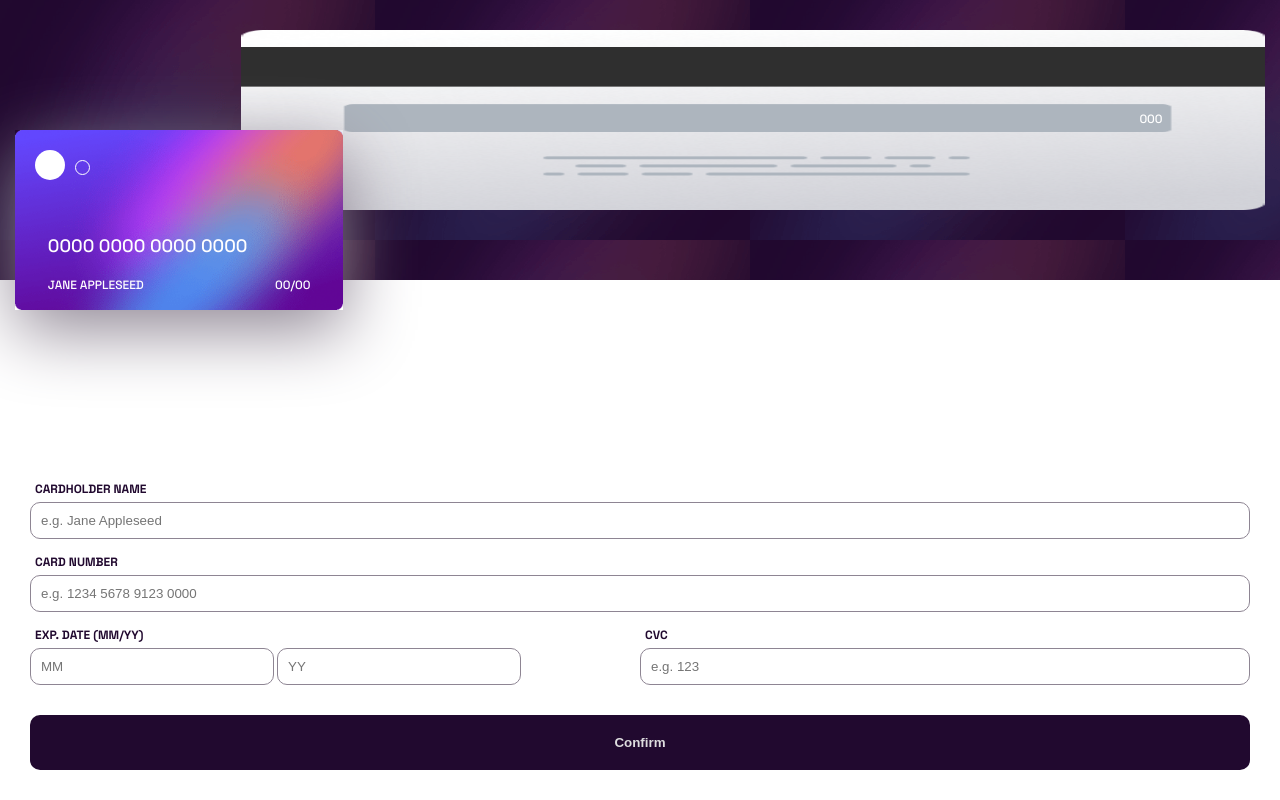
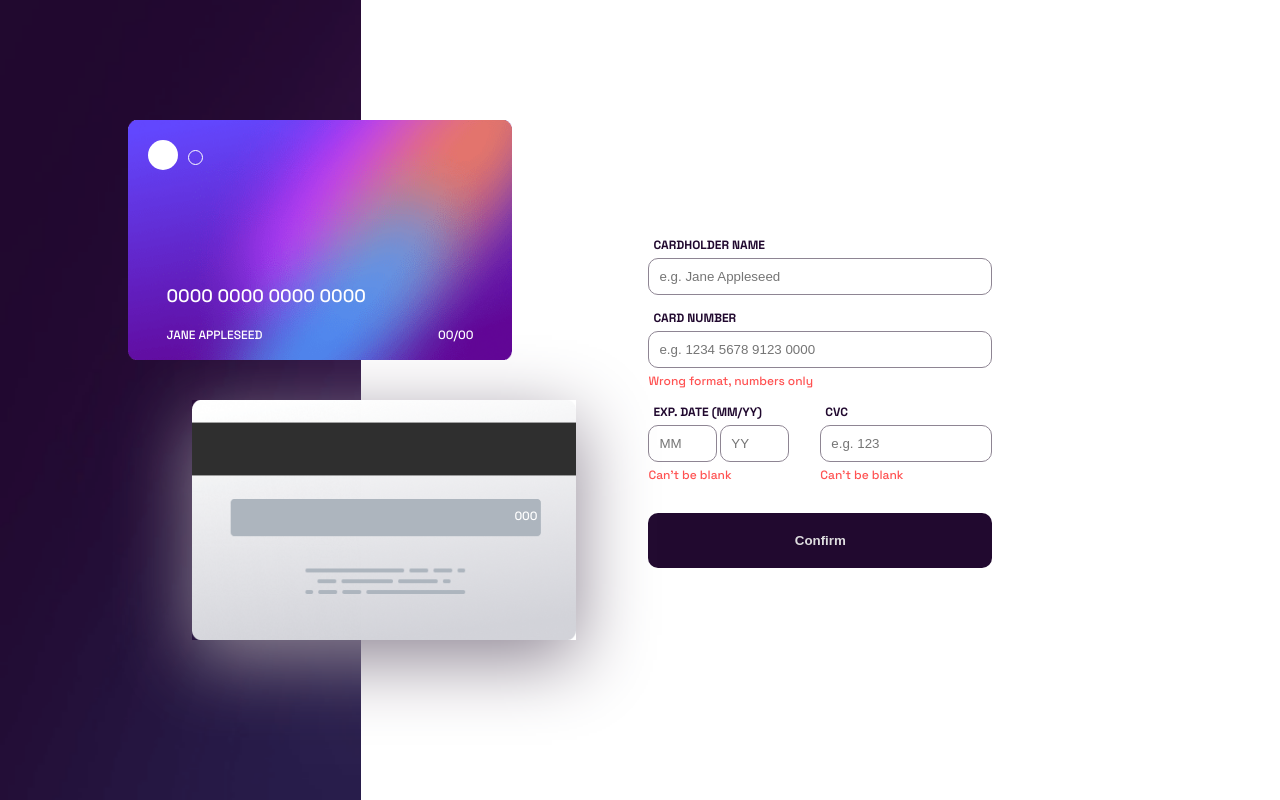
Before and after one commit to imoleBytes/Interactive-card-details-form, a plain HTML site: page index.html in a window 1280 px wide. Drawn offline with Linux system fonts and the light colour scheme.

Commit message:
desktop css done

```diff
--- a/index.html
+++ b/index.html
@@ -31,6 +31,7 @@
                 <div class="form-input">
                     <label for="">Card Number</label>
                     <input type="text" name="" id="" placeholder="e.g. 1234 5678 9123 0000">
+                    <p>Wrong format, numbers only</p>
                 </div>
 
                 <section>
@@ -40,12 +41,14 @@
                         <div>
                             <input type="text" name="" id="" placeholder="MM">
                             <input type="text" name="" id="" placeholder="YY">
+                            <p>Can't be blank</p>
                         </div>
                     </div>
 
                     <div class="form-input section-cvc">
                         <label for="">CVC </label>
                         <input type="text" name="" id="" placeholder="e.g. 123">
+                        <p>Can't be blank</p>
                     </div>
 
                 </section>
--- a/style.css
+++ b/style.css
@@ -15,17 +15,31 @@ body{
     flex-direction: column;
     justify-content:space-between;
     width: 100vw;
+    /* background-color: aqua; */
+
     height: 100vh;
+}
 
-    /* background-color: aquamarine; */
-    /* padding-bottom: 20px; */
+
+
+@media (min-width: 780px) {
+    .container{
+        flex-direction: row;
+        width: 100vw;
+        height: 100vh;
+        /* margin: 50px auto; */
+        /* background-color: red; */
+        justify-content: unset;
+    }
 }
+
 
 .side{
     width: 100vw;
     height: 35vh;
     background-image: url('./images/bg-main-mobile.png');
 }
+
 .form{
     width: 100vw;
     /* background-color: bisque; */
@@ -35,6 +49,38 @@ body{
     display: flex;
     flex-direction: column;
     margin-bottom: 10px;
+}
+.form-input p{
+    color: hsl(0, 100%, 66%);
+    margin-top: 5px;
+}
+
+@media (min-width:768px){
+    .side{
+        width: 40%;
+        height: 100vh;
+        background-repeat: no-repeat;
+        background-size:cover;
+        /* background-color: brown; */
+    }
+    .form{
+        display: flex;
+        align-items: center;
+        justify-content: center;
+    }
+    form{
+
+        width: 40%;
+        /* width: 50%; */
+
+
+        /* margin-left: 25%;
+        margin-right: auto;
+        margin-top: auto;
+        margin-bottom: auto;
+        padding: 0; */
+        /* background-color: red; */
+    }
 }
 label{
     text-transform: uppercase;
@@ -90,9 +136,9 @@ button{
 
 .card-back{
     /* background-color: bisque; */
-    width: 80%;
+    max-width: 80%;
     height: 180px;
-    min-width: 250px;
+    /* min-width: 250px; */
     position: absolute;
     top: 30px;
     right: 15px;
@@ -101,7 +147,7 @@ button{
 .card-front{
     /* background-color: aqua; */
     max-width: 80%;
-    min-width: 250px;
+    /* min-width: 250px; */
     height: 180px;
     position: absolute;
     top: 130px;
@@ -109,6 +155,32 @@ button{
     z-index: 1;
     box-shadow: 1px 20px 70px hsl(279, 6%, 55%);
 }
+
+@media (min-width:768px){
+    .card-back{
+        width: 30%;
+        height: 30%;
+        /* min-width: 250px; */
+        position: absolute;
+        top: 50%;
+        left: 15%;
+        box-shadow: 1px 20px 70px hsl(279, 6%, 55%);
+    }
+
+    .card-front{
+        width: 30%;
+        height: 30%;
+        position: absolute;
+        top: 15%;
+        left: 10%;
+        z-index: 1;
+        box-shadow: 0 0 0;
+    }
+}
+
+
+
+
 img{
 
     width: 100%;
```
